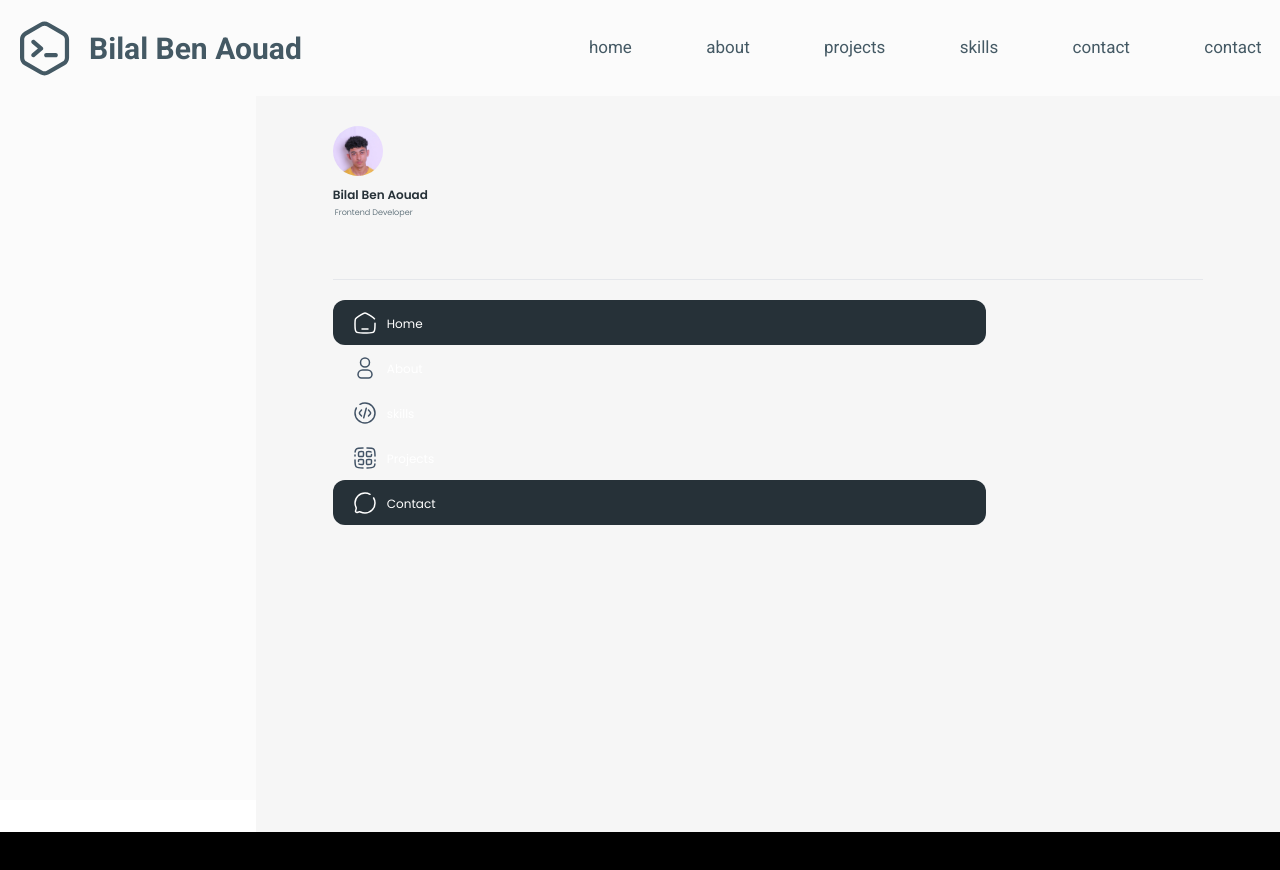
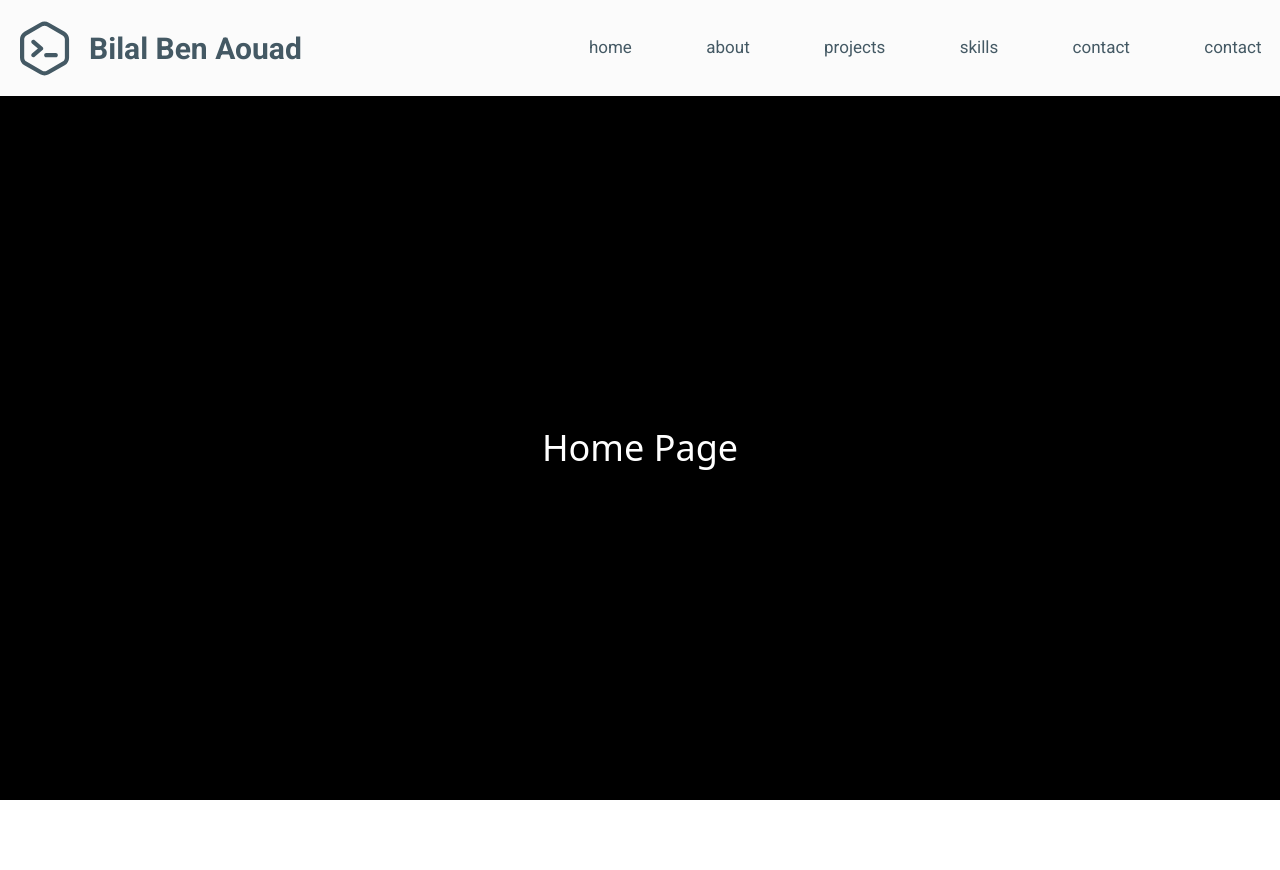
Before and after one commit to bben-aou/my-portfolio, a React (Create React App) app: page / in a window 1280 px wide. Shown: the top 870 px of the page. After the commit the page ends 800 px from the top, so only its background shows below. Built offline with nearby package versions, Linux system fonts and the light colour scheme.

Commit message:
#routes 001

```diff
--- a/package.json
+++ b/package.json
@@ -9,6 +9,7 @@
     "react": "^18.2.0",
     "react-dom": "^18.2.0",
     "react-responsive": "^9.0.2",
+    "react-router-dom": "^6.17.0",
     "react-scripts": "5.0.1",
     "web-vitals": "^2.1.4"
   },
--- a/src/App.js
+++ b/src/App.js
@@ -1,15 +1,22 @@
 import './index.css';
-import Header from './header/Header';
-
+import {BrowserRouter as Router, Route, Routes} from 'react-router-dom'
+import Home from './pages/home/Home';
+import Projects from './pages/projects/Projects';
 
 function App() {
   return (
     <div className='w-screen h-screen bg-light-900 flex justify-center items-center'>
       <div className='w-full max-w-[93rem] h-full '>
-        <Header />
 
-        <div className='w-full h-[88vh] bg-black'>
-        </div>
+        {/* <div className='w-full h-[88vh] bg-black'>
+        </div> */}
+        <Router>
+            <Routes>
+              <Route path='/' element={<Home/>}/>
+              <Route path='/projects' element={<Projects/>}/>
+              <Route path='*' element={<h1>404 PAGE NOT FOUND !</h1>}/>
+            </Routes>
+        </Router>
       </div>
     </div>
 
--- a/src/header/Header.css
+++ b/src/header/Header.css
@@ -11,7 +11,7 @@
 }
 
 .logo-name{
-    @apply lg:ml-[19px] ml-[10px] h-full flex items-center text-[12px] md:text-[18px] lg:text-[30px]  font-roboto font-bold text-dark-800;
+    @apply lg:ml-[19px] ml-[10px] h-full flex items-center text-[12px] md:text-[18px] lg:text-[30px]  font-roboto font-bold text-dark-800 cursor-pointer;
 }
 
 .spacing{
--- a/src/header/Header.js
+++ b/src/header/Header.js
@@ -1,4 +1,3 @@
-import React from 'react'
 import logo from '../assets/icons/logo.svg';
 import openMenu from '../assets/icons/open-menu.svg'
 import './Header.css'
@@ -6,12 +5,14 @@ import { useMediaQuery } from 'react-responsive'
 import PersonalBadge from './components/hamburger-menu/PersonalBadge';
 import NavItems from './components/hamburger-menu/NavItems';
 import icons from '../assets/icons/icons';
+import { Link } from 'react-router-dom';
 
 export default function Header() {
     const nav = ["home", "about", "projects", "skills", "contact", "contact"];
 
     const isMdScreen = useMediaQuery({ minWidth: 768 });
     const isLgScreen = useMediaQuery({ minWidth: 1200 });
+
 
     return (
         <>
@@ -36,8 +37,8 @@ export default function Header() {
                             {
                                 nav.map((item, index) => {
                                     return (
-                                        <li className='li-items' key={index}>
-                                            {item}
+                                        <li className='li-items' key={index} >
+                                            {<Link to={item === 'home' ? '/' :`${item}`}>{item}</Link>}
                                         </li>
                                     )
                                 })
@@ -46,12 +47,12 @@ export default function Header() {
                     </nav>
                 }
             </div>
-            <div className='ml-[20%] w-[80%]  h-[92vh] bg-[#f6f6f6]  '>
+            {/* <div className='ml-[20%] w-[80%]  h-[92vh] bg-[#f6f6f6]  '>
                 <PersonalBadge userName="Bilal Ben Aouad" title="Frontend Developer" pic={`${icons.profilePic}`} />
 
                 <NavItems />
 
-            </div>
+            </div> */}
         </>
     )
 }
--- a/src/index.js
+++ b/src/index.js
@@ -5,7 +5,7 @@ import App from './App';
 
 const root = ReactDOM.createRoot(document.getElementById('root'));
 root.render(
-  <React.StrictMode>
+  // <React.StrictMode>
     <App />
-  </React.StrictMode>
+  // </React.StrictMode>
 );
--- /dev/null
+++ b/src/pages/home/Home.js
@@ -0,0 +1,14 @@
+import Header from "../../header/Header";
+
+function Home() {
+    return (
+        <>
+            <Header />
+            <div className='w-full h-[88vh] bg-black flex items-center justify-center text-white text-4xl'>
+                    <h1>Home Page</h1>
+            </div>
+        </>
+
+    )
+}
+export default Home;
--- /dev/null
+++ b/src/pages/projects/Projects.js
@@ -0,0 +1,6 @@
+function Projects() {
+    return (
+        <h1>Projects Page</h1>
+    )
+}
+export default Projects;
```
Also changed, not shown: 1 other file (tests, documents, lock files or other folders).
